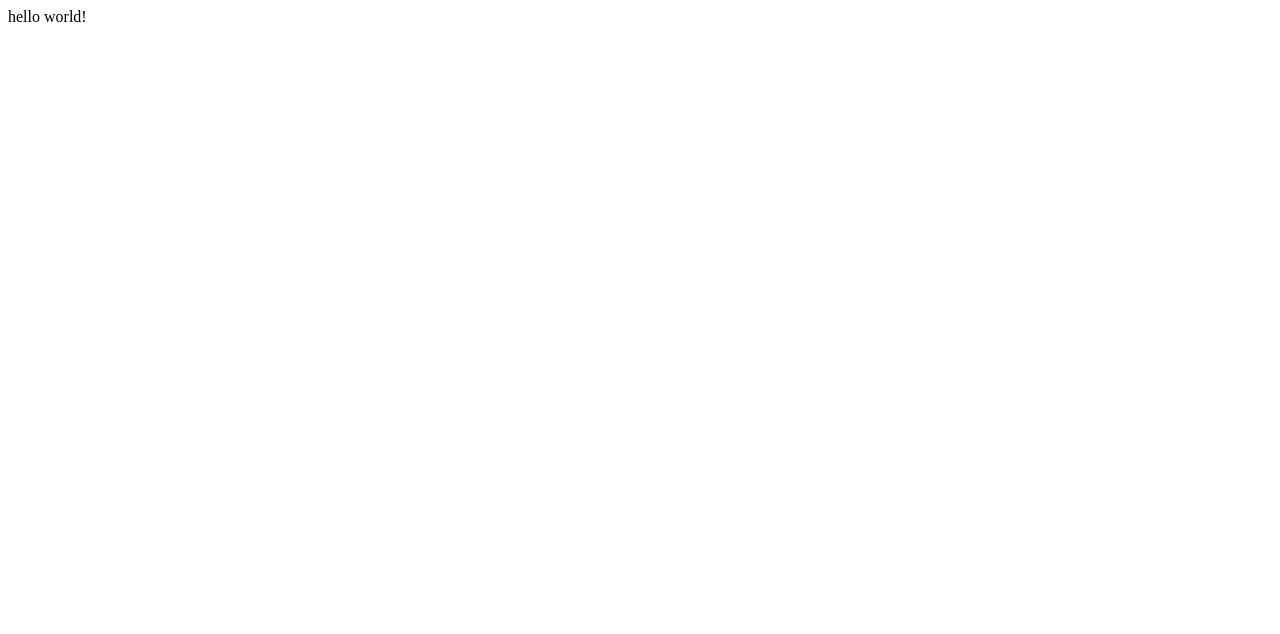
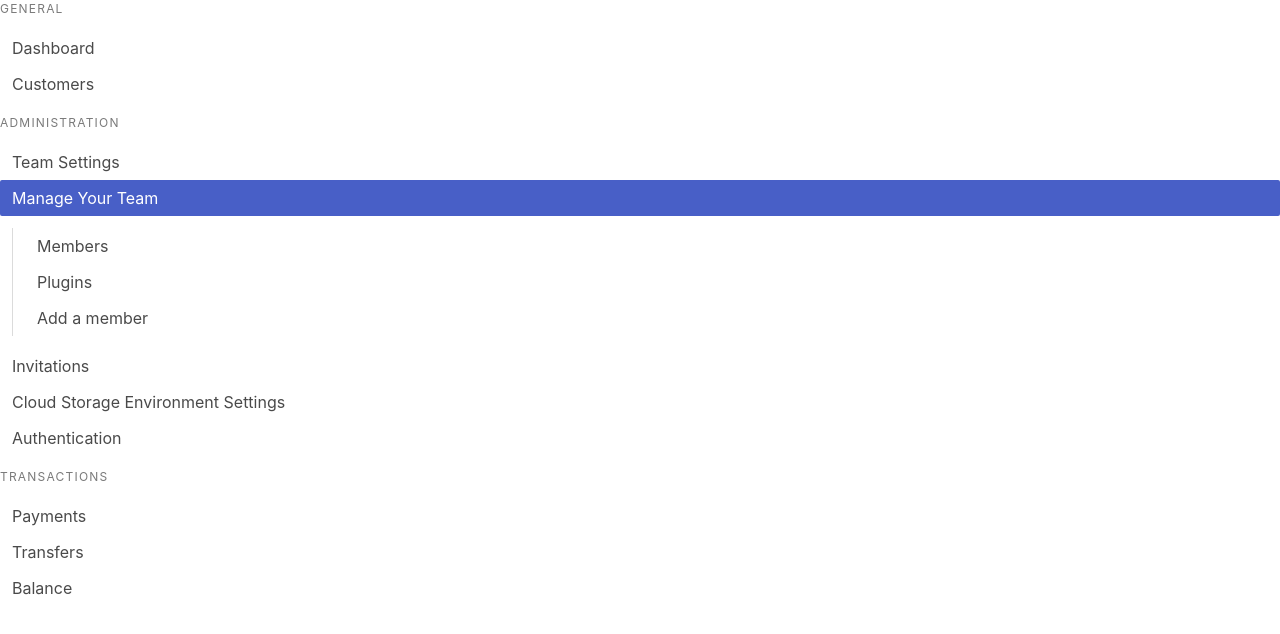
Before and after one commit to Flysure/AndrewsBlog, a Rails app: page / in a window 1280 px wide. Before the commit the part shown is almost empty. Shown: the top 634 px of the page. Run offline with Rails 7, Linux system fonts and the light colour scheme; style sheets or scripts are compiled from the project's sources.

Commit message:
'ImportBulma'

```diff
--- a/app/assets/stylesheets/application.css
+++ b/app/assets/stylesheets/application.scss
@@ -13,3 +13,4 @@
  *= require_tree .
  *= require_self
  */
+@import "bulma";
--- a/app/views/application/home.html.erb
+++ b/app/views/application/home.html.erb
@@ -1,10 +1,34 @@
-<!DOCTYPE html>
-<html lang="en" dir="ltr">
-  <head>
-    <meta charset="utf-8">
-    <title></title>
-  </head>
-  <body>
-    hello world!
-  </body>
-</html>
+<aside class="menu">
+  <p class="menu-label">
+    General
+  </p>
+  <ul class="menu-list">
+    <li><a>Dashboard</a></li>
+    <li><a>Customers</a></li>
+  </ul>
+  <p class="menu-label">
+    Administration
+  </p>
+  <ul class="menu-list">
+    <li><a>Team Settings</a></li>
+    <li>
+      <a class="is-active">Manage Your Team</a>
+      <ul>
+        <li><a>Members</a></li>
+        <li><a>Plugins</a></li>
+        <li><a>Add a member</a></li>
+      </ul>
+    </li>
+    <li><a>Invitations</a></li>
+    <li><a>Cloud Storage Environment Settings</a></li>
+    <li><a>Authentication</a></li>
+  </ul>
+  <p class="menu-label">
+    Transactions
+  </p>
+  <ul class="menu-list">
+    <li><a>Payments</a></li>
+    <li><a>Transfers</a></li>
+    <li><a>Balance</a></li>
+  </ul>
+</aside>
--- a/app/views/layouts/application.html.erb
+++ b/app/views/layouts/application.html.erb
@@ -3,7 +3,7 @@
   <head>
     <title>AndrewsBlog</title>
     <%= csrf_meta_tags %>
-
+    <meta name="viewport" content="width=device-width, initial-scale=1">
     <%= stylesheet_link_tag    'application', media: 'all', 'data-turbolinks-track': 'reload' %>
     <%= javascript_include_tag 'application', 'data-turbolinks-track': 'reload' %>
   </head>
```
Also changed, not shown: Gemfile, Gemfile.lock, README.md.
